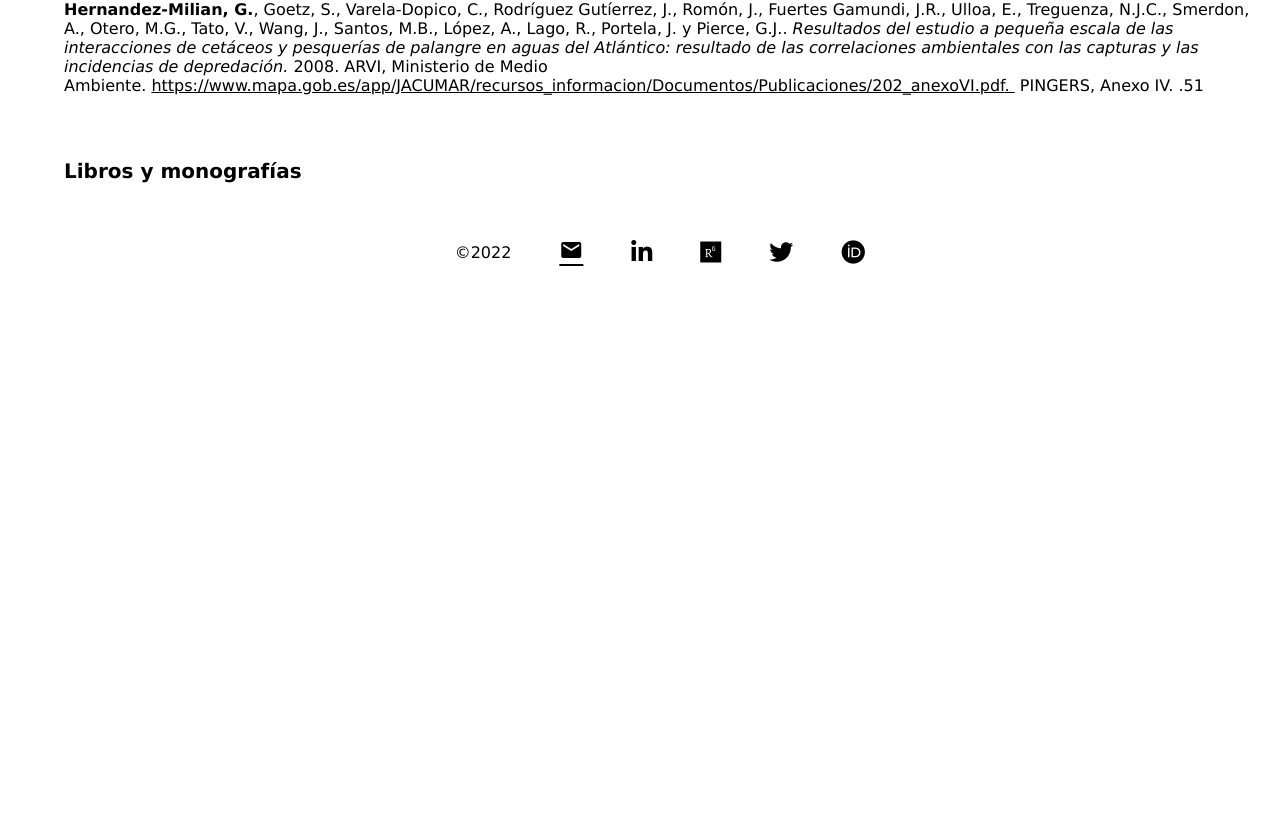
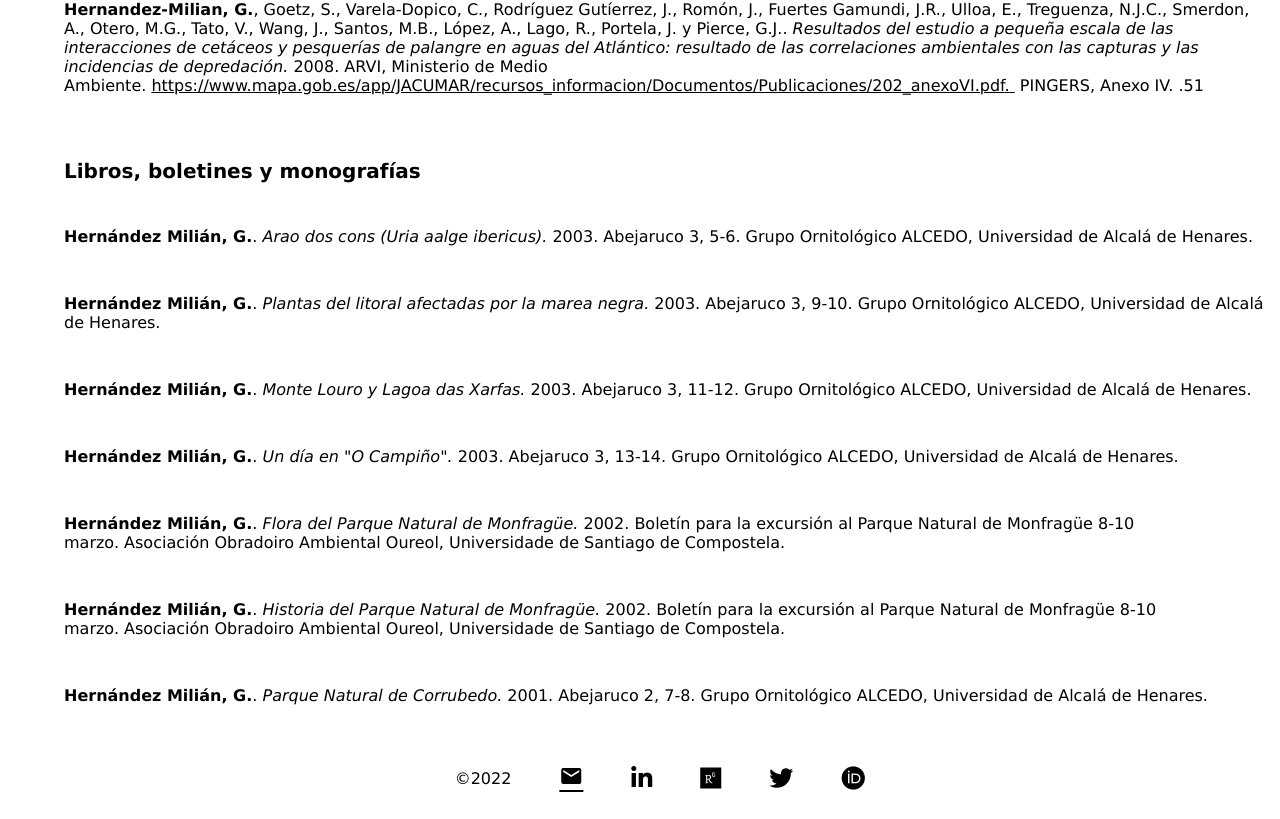
Before and after one commit to calmarti/GemasPersonalWeb, a React (Create React App) app: page /publicaciones/academicas in a window 1280 px wide. Shown: the part 3631-4450 px from the top of the page. Before the commit the page ends 3924 px from the top, so only its background shows below. Built offline with nearby package versions, Linux system fonts and the light colour scheme.

Commit message:
primera versión de componente académicas con 3 subcomponentes

```diff
--- a/src/Components/Publicaciones/Academicas/Academicas.js
+++ b/src/Components/Publicaciones/Academicas/Academicas.js
@@ -6,9 +6,7 @@ import dataFile from "../../../academicas.json";
 import Section from "./SectionComponent";
 import "./academicas.css";
 
-const { journals, reports } = dataFile;
-
-// const reports = papers;
+const { journals, reports, books } = dataFile;
 
 const other = journals;
 
@@ -34,6 +32,7 @@ export default function Academicas() {
               publisher={item.publisher}
               href={item.href}
               doi={item.doi}
+              spanish={false}
             />
           ))}
         </section>
@@ -54,91 +53,28 @@ export default function Academicas() {
               project={item.Project}
               sponsor={item.sponsor}
               pages={item.Pages}
+              spanish={false}
             />
           ))}
         </section>
 
-        {/* <p>
-            <strong>Hernandez-Milian, G.</strong> 2010.{" "}
-            <em>
-              The construction of a bones reference collection for piscivorous
-              predators diet
-            </em>
-            . Internal report, University College Cork, Ireland. 10pp.
-            <br />
-            <br />
-            <strong>Hernández-Milián, G.</strong>, Goetz, S., Varela-Dopico, C.,
-            Rodríguez Gutiérrez, J., Romon, J., Fuertes Gamundi, J.R., Ulloa,
-            E., Tregenza, N.J.C., Smerdon, A., Otero, M.G., Tato, V., Wang, J.,
-            Santos, M.B., López, A., Lago, R., Portela, J. y Pierce, G.J. 2008.{" "}
-            <em>
-              Resultados del estudio a pequeña escala de las interacciones de
-              cetáceos y pesquerías de palangre en las aguas del Atlántico:
-              resultado de las correlaciones ambientales con las capturas y las
-              incidencias de depredación
-            </em>
-            . Informe interno, Anexo IV, ARVI, Ministerio de Medio Ambiente.
-            51pp.
-            <br />
-            <br />
-            <strong>Hernández-Milián, G.</strong> 2003.{" "}
-            <em>Arao dos con (Uria aalge ibericus)/Iberian guillemot</em>.
-            Boletín El Abejaruco 3: 5-6. Grupo Ornitológico ALCEDO, Universidad
-            de Alcalá de Henares, España
-            <br />
-            <br />
-            <strong>Hernández-Milián, G.</strong> 2003.{" "}
-            <em>
-              Plantas del litoral affectadas por la marea negra/coastal
-              vegetation affected by the oil spill.
-            </em>{" "}
-            Boletín El Abejaruco 3: 9-10. Grupo Ornitológico ALCEDO, Universidad
-            de Alcalá de Henares, España
-            <br />
-            <br />
-            <strong>Hernandez Milián, G.</strong> 2003.{" "}
-            <em>Monte Louro y Lagoa das Xarfas/Louro Hill and Xarfas Lagoa</em>.
-            Boletín El Abejaruco 3: 11-12. Grupo Ornitológico ALCEDO,
-            Universidad de Alcalá de Henares, España
-            <br />
-            <br />
-          </p> */}
-
         <section className="section">
-          <h2 className="section-heading">Libros y monografías</h2>
-          {other.map((item, index) => (
+          <h2 className="section-heading">Libros, boletines y monografías</h2>
+          {books.map((item, index) => (
             <Section
-              type="other"
+              type="books"
               key={index}
               authors={item.authors}
               title={item.title}
               year={item.year}
               publisher={item.publisher}
-              href={item.href}
-              doi={item.doi}
+              institution={item.institution}
+              spanish={true}
             />
           ))}
+        </section>
 
-          {/*
-          <br />
-          <strong>Hernández Milián, G.</strong> 2002.{" "}
-          <em>Boletín Flora del Parque Natural de Monfragüe</em>. Santiago de
-          Compostela, España. Realizado para la excursión a dicho Parque Natural
-          con la asociación Obradoiro Ambiental Oureol (8-10 de marzo)
-          <br />
-          <br />
-          <strong>Hernández Milián, G.</strong> 2002.{" "}
-          <em>Boletín Historia del Parque Natural de Monfragüe</em>. Santiago de
-          Compostela, España. Realizado para la excursión de dicho Parque
-          Natural con la asociación Obradoiro Ambiental Oureol (8-10 de marzo)
-          <br />
-          <br />
-          <strong>Hernández Milián, G.</strong> 2001.{" "}
-          <em>Parque Natural de Corrubedo</em>. Boletín El Abejaruco 3: 7-8.
-          Grupo Ornitológico ALCEDO, Universidad de Alcalá de Henares, Madrid,
-          España. */}
-        </section>
-      </main>
+        </main>
       <Footer />
     </>
   );
--- a/src/Components/Publicaciones/Academicas/SectionComponent.js
+++ b/src/Components/Publicaciones/Academicas/SectionComponent.js
@@ -8,16 +8,22 @@ export default function Section({
   doi,
   project,
   sponsor,
-  pages
+  pages,
+  institution,
+  spanish,
 }) {
-  const regex = /Hernandez-Milian, G./i; /* | Hernandez, G. */
-  // const boldAuthor = "Hernandez-Milian, G."
+
+
+  let regex = /Hernandez-Milian, G./i;
+
+  if (spanish) {
+    regex = /Hernández Milián, G./i;
+  }
 
   const boldAuthor = authors.match(regex)[0];
   const indexBoldAuthor = authors.search(regex);
-  console.log('index', indexBoldAuthor)
 
-  console.log("Name: ", boldAuthor);
+  /*console.log("Name: ", boldAuthor); */
 
   const boldAuthorElement = <strong>{boldAuthor}</strong>;
 
@@ -27,15 +33,15 @@ export default function Section({
   if (authors.includes(boldAuthor)) {
     if (authors.startsWith(boldAuthor)) {
       afterBoldAuthor = authors.slice(boldAuthor.length);
-      console.log('after', afterBoldAuthor)
+      /* console.log('after', afterBoldAuthor) */
     } else if (authors.endsWith(boldAuthor)) {
       beforeBoldAuthor = authors.slice(0, indexBoldAuthor);
-      console.log('before', beforeBoldAuthor);
+      /* console.log('before', beforeBoldAuthor); */
     } else {
       beforeBoldAuthor = authors.slice(0, indexBoldAuthor);
-      console.log('before', beforeBoldAuthor);
+      /* console.log('before', beforeBoldAuthor); */
       afterBoldAuthor = authors.slice(indexBoldAuthor + boldAuthor.length);
-      console.log('after', afterBoldAuthor)
+      /* console.log('after', afterBoldAuthor) */
     }
   }
 
@@ -61,7 +67,6 @@ export default function Section({
             <a href={href} className="metadata" target="_blank">
               {doi}
             </a>
-
           </p>
         </div>
       );
@@ -84,7 +89,8 @@ export default function Section({
             <span className="publisher">{publisher}.</span>
             &nbsp;
             <a href={href} className="metadata" target="_blank">
-              {href}. {/*eliminar el href condicionado a que exista en el item */}
+              {href}.{" "}
+              {/*eliminar el href condicionado a que exista en el item */}
             </a>
             &nbsp;
             <span className="project">{project}.</span>
@@ -94,8 +100,30 @@ export default function Section({
           </p>
         </div>
       );
-    case "other":
-      return null;
+    case "books":
+      return (
+        <div className="publication-container">
+          <p className="publication-item">
+            <span className="authors">
+              {beforeBoldAuthor}
+              {boldAuthorElement}
+              {afterBoldAuthor}.
+            </span>
+            &nbsp;
+            <span className="title">
+              <em>{title}.</em>
+            </span>
+            &nbsp;
+            <span className="year">{year}.</span>
+            &nbsp;
+            <span className="publisher">{publisher}.</span>
+            &nbsp;
+            <span className="institution">{institution}.</span>
+
+          </p>
+        </div>
+      );
+
     default:
       return "Section with no items yet";
   }
--- a/src/academicas.json
+++ b/src/academicas.json
@@ -281,5 +281,57 @@
             "Pages": "51"
         }
     ],
-    "other": []
+
+    "books": [
+        {
+            "authors": "Hernández Milián, G.",
+            "title": "Arao dos cons (Uria aalge ibericus)",
+            "year": "2003",
+            "publisher": "Abejaruco 3, 5-6",
+            "institution": "Grupo Ornitológico ALCEDO, Universidad de Alcalá de Henares"
+        },
+        {
+            "authors": "Hernández Milián, G.",
+            "title": "Plantas del litoral afectadas por la marea negra",
+            "year": "2003",
+            "publisher": "Abejaruco 3, 9-10",
+            "institution": "Grupo Ornitológico ALCEDO, Universidad de Alcalá de Henares"
+        },
+        {
+            "authors": "Hernández Milián, G.",
+            "title": "Monte Louro y Lagoa das Xarfas",
+            "year": "2003",
+            "publisher": "Abejaruco 3, 11-12",
+            "institution": "Grupo Ornitológico ALCEDO, Universidad de Alcalá de Henares"
+        },
+        {
+            "authors": "Hernández Milián, G.",
+            "title": "Un día en \"O Campiño\"",
+            "year": "2003",
+            "publisher": "Abejaruco 3, 13-14",
+            "institution": "Grupo Ornitológico ALCEDO, Universidad de Alcalá de Henares"
+        },
+        {
+            "authors": "Hernández Milián, G.",
+            "title": "Flora del Parque Natural de Monfragüe",
+            "year": "2002",
+            "publisher": "Boletín para la excursión al Parque Natural de Monfragüe 8-10 marzo",
+            "institution": "Asociación Obradoiro Ambiental Oureol, Universidade de Santiago de Compostela"
+        },
+        {
+            "authors": "Hernández Milián, G.",
+            "title": "Historia del Parque Natural de Monfragüe",
+            "year": "2002",
+            "publisher": "Boletín para la excursión al Parque Natural de Monfragüe 8-10 marzo",
+            "institution": "Asociación Obradoiro Ambiental Oureol, Universidade de Santiago de Compostela"
+        },
+        {
+            "authors": "Hernández Milián, G.",
+            "title": "Parque Natural de Corrubedo",
+            "year": "2001",
+            "publisher": "Abejaruco 2, 7-8",
+            "institution": "Grupo Ornitológico ALCEDO, Universidad de Alcalá de Henares"
+        }
+
+    ]
 }
```
Also changed, not shown: 1 other file (tests, documents, lock files or other folders).
